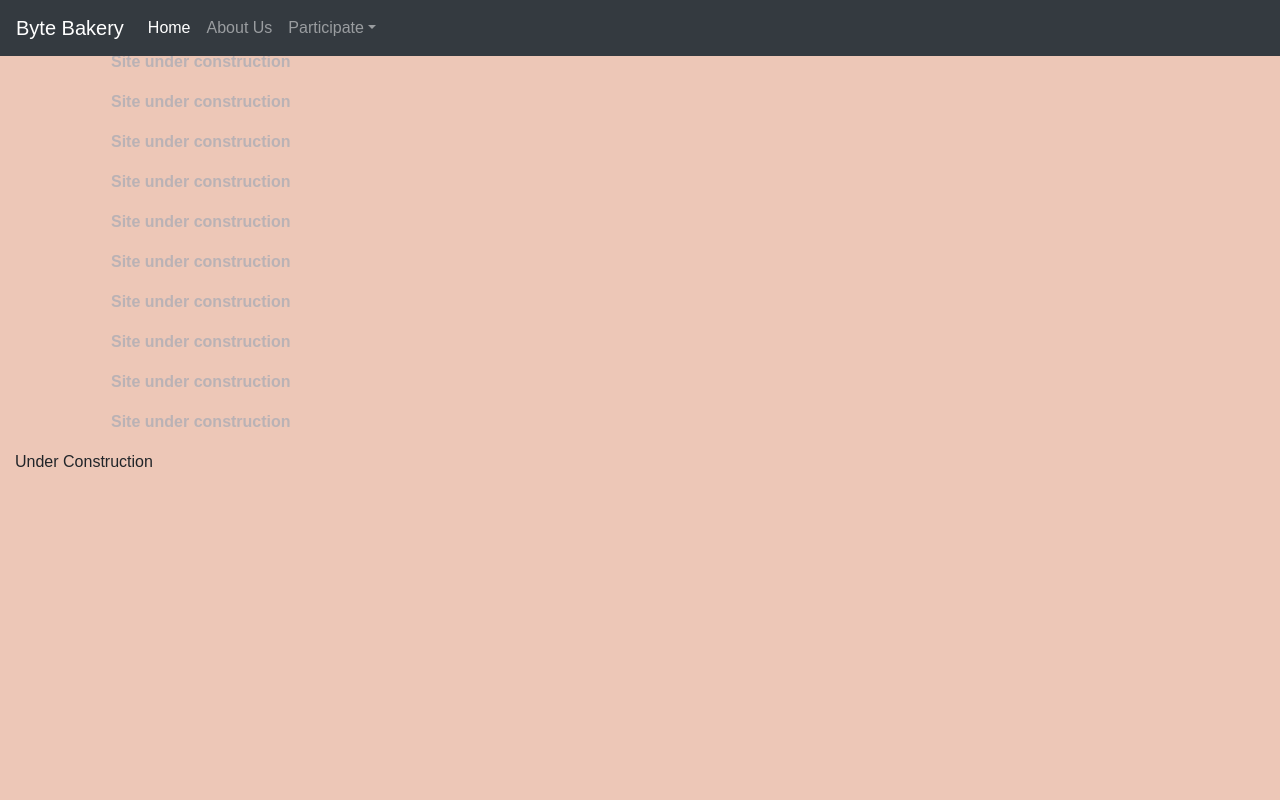
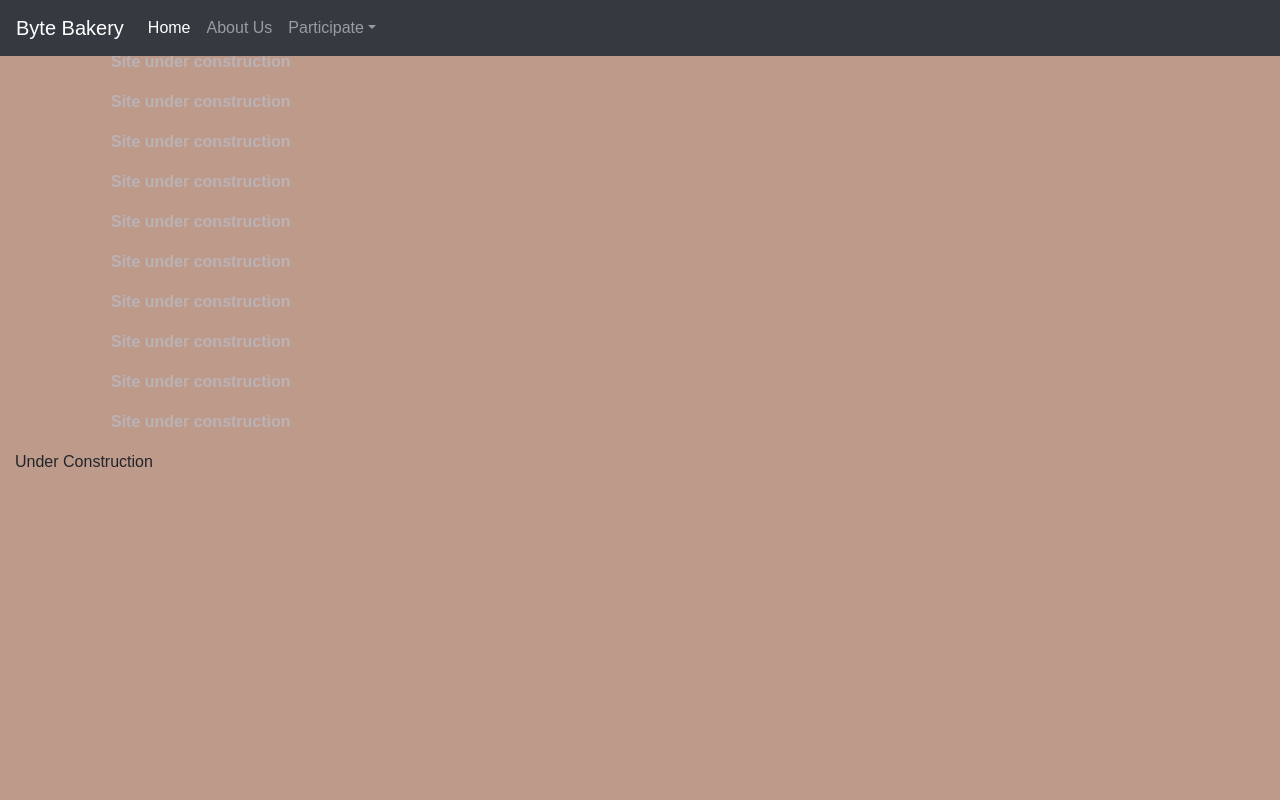
Before and after one commit to p0pd0c/cs008_final, a PHP site: page /index.php in a window 1280 px wide. Run offline with PHP 8.4, Linux system fonts and the light colour scheme.

Commit message:
modified:   auth_config.php 	modified:   css/custom.css 	modified:   css/sass.sass 	modified:   login.php 	modified:   nav.php 	modified:   signup.php 	modified:   top.php 	signupCopy.php uploading

```diff
--- a/auth_config.php
+++ b/auth_config.php
@@ -6,7 +6,7 @@
 
     include 'top.php';
 
-    // This is already in top.php
+    // // This is already in top.php
     // // Filename of the currently executing script
     // $phpSelf = htmlentities($_SERVER['PHP_SELF'], ENT_QUOTES, "UTF-8");
     // // Path parts are the little breadcrumbs that let me know what page I am on by looking at the script name
@@ -25,12 +25,12 @@
         return $data;
     }
 
-    // Include the correcct script for handling the form info depending on the currently executing script name
-    if ($path_parts['filename'] == 'signup') {
-        include 'handle_signup.inc.php';
-    } elseif ($path_parts['filename'] == 'login') {
-        include 'handle_login.inc.php';
-    }
+    // // Include the correcct script for handling the form info depending on the currently executing script name
+    // if ($path_parts['filename'] == 'signup') {
+    //     include 'handle_signup.inc.php';
+    // } elseif ($path_parts['filename'] == 'login') {
+    //     include 'handle_login.inc.php';
+    // }
 
 
 
--- a/css/custom.css
+++ b/css/custom.css
@@ -15,18 +15,18 @@ main {
 
 /* Styling that applies to all pages */
 body {
-  background-color: #edc7b7;
+  background-color: #be9a8a;
   font-family: sans-serif; }
   body main.container-fluid {
     color: #bab2b5;
-    background-color: #edc7b7;
+    background-color: #be9a8a;
     width: 85%;
     height: auto;
     font-weight: 600; }
 
 #login, #signup {
   display: block;
-  background-color: #edc7b7; }
+  background-color: #be9a8a; }
   #login p.alert, #signup p.alert {
     width: 60%; }
   #login form, #signup form {
--- a/css/sass.sass
+++ b/css/sass.sass
@@ -15,7 +15,7 @@ main
     padding-top: 50px
 
 /* Styling that applies to all pages */
-$main-background-color: #edc7b7
+$main-background-color: #be9a8a
 $main-background-light-color: #eee2dc
 $main-heading-color: #ac3b61
 $main-accent-grey: #bab2b5
--- a/login.php
+++ b/login.php
@@ -1,6 +1,6 @@
 <?php
     include 'auth_config.php';
-
+    include 'handle_login.inc.php';
 ?>
     <form class="form-signin align-self-center" method="POST" action=<?php print '"' . $phpSelf . '"'; ?>>
         <section class="text-center mb-4">
--- a/nav.php
+++ b/nav.php
@@ -34,6 +34,17 @@
                 print '"><a class="nav-link" href="about.php">About Us</a>';
                 print '</li>';
 
+                print '<li class="nav-item dropdown';
+                if ($path_parts['filename'] == "login" || $path_parts['filename'] == "signup") {
+                    print ' active ';
+                }
+                print '"><a class="nav-link dropdown-toggle" data-toggle="dropdown" role="button" aria-haspopup="true" aria-expanded="false" href="#">Participate</a>';
+                print '<ul class="dropdown-menu">';
+                print '<a class="dropdown-item" href="login.php">Login</a>';
+                print '<a class="dropdown-item" href="signup.php">Sign Up</a>';
+                print '</ul>';
+                print '</li>';
+
                 if(isset($_SESSION['fldUsername'])) {
                     print '<li class="nav-item';
                     if ($path_parts['filename'] == "store") {
@@ -49,17 +60,6 @@
                     print '"><a class="nav-link" href="logout.php">Logout</a>';
                     print '</li>';
                 }
-
-                print '<li class="nav-item dropdown';
-                if ($path_parts['filename'] == "login" || $path_parts['filename'] == "signup") {
-                    print ' active ';
-                }
-                print '"><a class="nav-link dropdown-toggle" data-toggle="dropdown" role="button" aria-haspopup="true" aria-expanded="false" href="#">Participate</a>';
-                print '<ul class="dropdown-menu">';
-                print '<a class="dropdown-item" href="login.php">Login</a>';
-                print '<a class="dropdown-item" href="signup.php">Sign Up</a>';
-                print '</li>';
-
             ?>
         </ul>
     </section>
--- a/signup.php
+++ b/signup.php
@@ -1,5 +1,6 @@
 <?php
     include 'auth_config.php';
+    include 'handle_signup.inc.php';
 ?>
 
     <form class="form-signin align-self-center" method="POST" action=<?php print '"' . $phpSelf . '"'; ?>>
--- a/top.php
+++ b/top.php
@@ -10,6 +10,7 @@
             content="Byte Bakery provides a variety of computer themed baked goods">
         <meta name="viewport" content="width=device-width, initial-scale=1.0">
 
+        <!-- Byte Bakery Logo for the favicon -->
         <link rel="icon"
             type="image/ico"
             href="favicon.ico"
@@ -30,6 +31,9 @@
                 print '</title>';
             } elseif ($path_parts['filename'] == 'about') {
                 print 'About Us';
+                print '</title>';
+            } elseif ($path_parts['filename'] == 'store') {
+                print 'Order';
                 print '</title>';
             } else {
                 print 'Generic';
```
